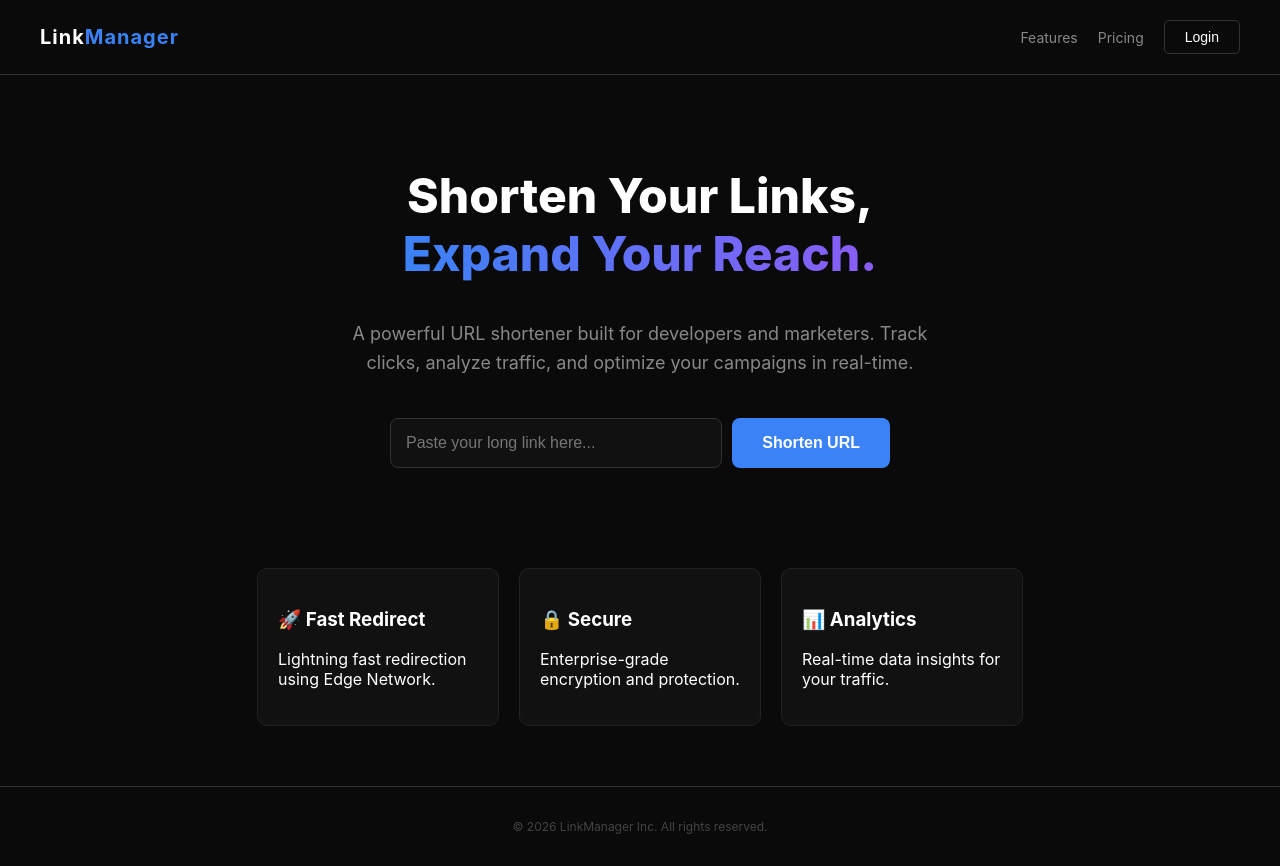
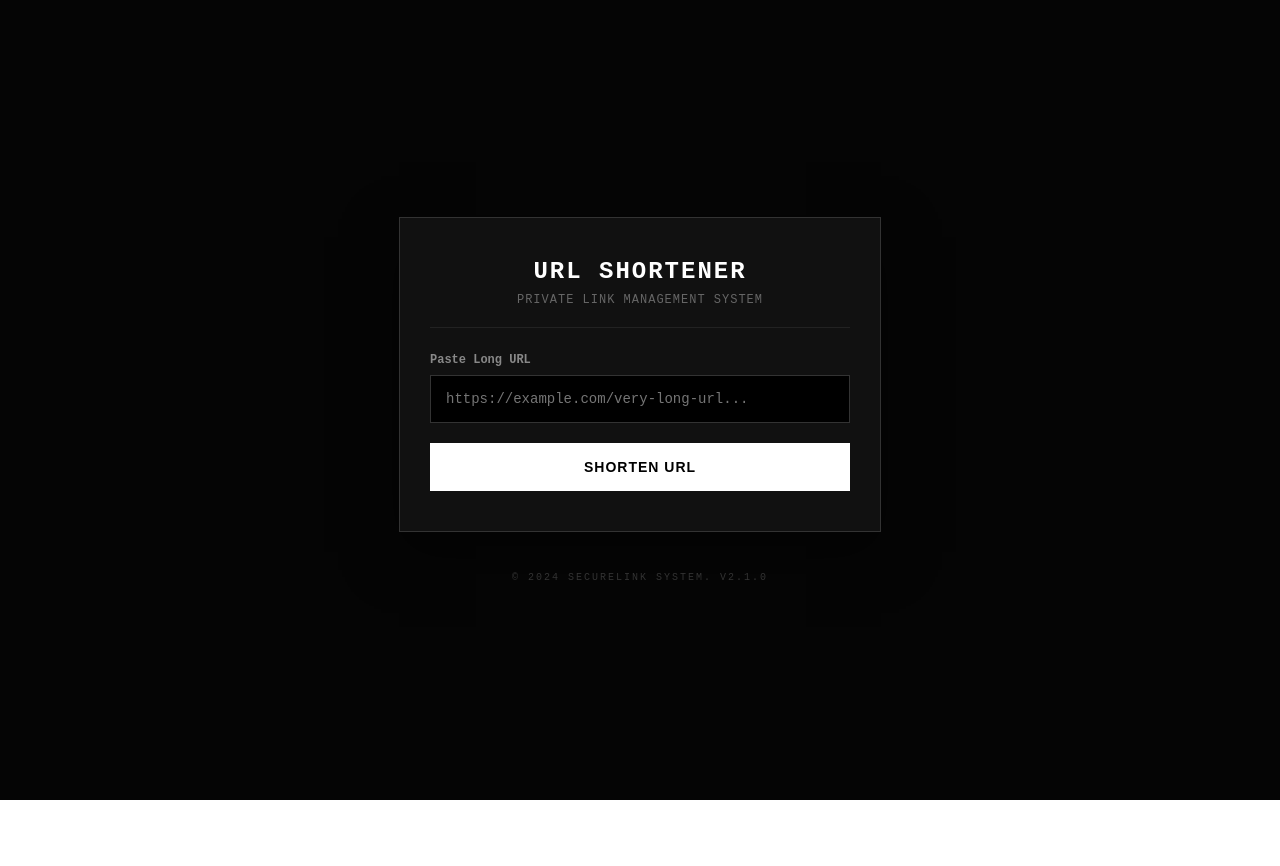
Before and after one commit to hyein89/faklink, a Next.js app: page / in a window 1280 px wide. After the commit the page ends 800 px from the top, so only its background shows below. Built offline with nearby package versions, Linux system fonts and the light colour scheme.

Commit message:
Update page.tsx

```diff
--- a/src/app/page.tsx
+++ b/src/app/page.tsx
@@ -4,17 +4,15 @@ import { useState } from 'react';
 
 export default function Home() {
   const [url, setUrl] = useState('');
-  const [status, setStatus] = useState('idle'); // idle, loading, error
+  const [status, setStatus] = useState<'idle' | 'loading' | 'error'>('idle');
 
   const handleShorten = (e: React.FormEvent) => {
     e.preventDefault();
     if (!url) return;
 
-    // Pura-pura loading
     setStatus('loading');
 
-    // Setelah 1.5 detik, kasih pesan error "Private Access"
-    // Ini bikin orang mikir "Oh, ini tools privat, bukan web phising"
+    // Simulasi loading 1.5 detik, lalu muncul error
     setTimeout(() => {
       setStatus('error');
     }, 1500);
@@ -22,200 +20,181 @@ export default function Home() {
 
   return (
     <div style={styles.container}>
-      {/* HEADER / NAVIGASI */}
-      <nav style={styles.nav}>
-        <div style={styles.logo}>Link<span style={{color: '#3b82f6'}}>Manager</span></div>
-        <div style={styles.navLinks}>
-          <a href="#" style={styles.link}>Features</a>
-          <a href="#" style={styles.link}>Pricing</a>
-          <button style={styles.loginBtn}>Login</button>
+      {/* Kotak Utama (Card) */}
+      <div style={styles.card}>
+
+        {/* Judul & Deskripsi */}
+        <div style={styles.header}>
+          <h1 style={styles.title}>URL SHORTENER</h1>
+          <p style={styles.subtitle}>Private Link Management System</p>
         </div>
-      </nav>
 
-      {/* HERO SECTION */}
-      <main style={styles.main}>
-        <h1 style={styles.title}>
-          Shorten Your Links,<br />
-          <span style={styles.gradientText}>Expand Your Reach.</span>
-        </h1>
-        <p style={styles.subtitle}>
-          A powerful URL shortener built for developers and marketers.
-          Track clicks, analyze traffic, and optimize your campaigns in real-time.
-        </p>
-
-        {/* INPUT BOX PURA-PURA */}
+        {/* Form Input */}
         <form onSubmit={handleShorten} style={styles.form}>
+          <div style={styles.inputGroup}>
+            <label style={styles.label}>Paste Long URL</label>
             <input
               type="text"
-            placeholder="Paste your long link here..."
+              placeholder="https://example.com/very-long-url..."
               value={url}
-            onChange={(e) => setUrl(e.target.value)}
+              onChange={(e) => {
+                setUrl(e.target.value);
+                if (status === 'error') setStatus('idle'); // Reset error kalau ngetik ulang
+              }}
               style={styles.input}
             />
-          <button type="submit" style={styles.button} disabled={status === 'loading'}>
-            {status === 'loading' ? 'Processing...' : 'Shorten URL'}
+          </div>
+
+          <button
+            type="submit"
+            style={status === 'loading' ? styles.buttonLoading : styles.button}
+            disabled={status === 'loading'}
+          >
+            {status === 'loading' ? 'PROCESSING...' : 'SHORTEN URL'}
           </button>
         </form>
 
-        {/* PESAN ERROR 'PRIVAT' */}
+        {/* Notifikasi Error (Muncul Hanya Saat Diperlukan) */}
         {status === 'error' && (
-          <div style={styles.message}>
-            ⚠️ <strong>Access Restricted:</strong> Public registration is currently closed.
-            This node is reserved for internal usage only.
+          <div style={styles.alertBox}>
+            <span style={styles.alertIcon}>🚫</span>
+            <div>
+              <strong style={{display: 'block', marginBottom: '4px'}}>Access Denied</strong>
+              <span style={{fontSize: '12px', opacity: 0.8}}>
+                Public registration is currently closed. Only authorized IPs can create new links.
+              </span>
+            </div>
           </div>
         )}
 
-        {/* FITUR (Biar kelihatan penuh & pro) */}
-        <div style={styles.features}>
-          <div style={styles.featureCard}>
-            <h3>🚀 Fast Redirect</h3>
-            <p>Lightning fast redirection using Edge Network.</p>
       </div>
-          <div style={styles.featureCard}>
-            <h3>🔒 Secure</h3>
-            <p>Enterprise-grade encryption and protection.</p>
+
+      {/* Footer Kecil */}
+      <div style={styles.footer}>
+        &copy; 2024 SecureLink System. v2.1.0
       </div>
-          <div style={styles.featureCard}>
-            <h3>📊 Analytics</h3>
-            <p>Real-time data insights for your traffic.</p>
-          </div>
-        </div>
-      </main>
-
-      {/* FOOTER */}
-      <footer style={styles.footer}>
-        <p>&copy; {new Date().getFullYear()} LinkManager Inc. All rights reserved.</p>
-      </footer>
     </div>
   );
 }
 
-// STYLING (CSS-in-JS biar gampang copy paste)
+// STYLING: Tema Gelap, Tajam (No Radius), Rapi
 const styles: { [key: string]: React.CSSProperties } = {
   container: {
     minHeight: '100vh',
-    backgroundColor: '#0a0a0a',
-    color: '#ffffff',
-    fontFamily: '-apple-system, BlinkMacSystemFont, "Segoe UI", Roboto, sans-serif',
+    width: '100%',
     display: 'flex',
     flexDirection: 'column',
+    justifyContent: 'center',
+    alignItems: 'center',
+    backgroundColor: '#050505', // Hitam pekat
+    color: '#ffffff',
+    fontFamily: 'Courier New, Courier, monospace', // Font ala hacker/dev
+    padding: '20px',
+    boxSizing: 'border-box',
   },
-  nav: {
-    display: 'flex',
-    justifyContent: 'space-between',
-    alignItems: 'center',
-    padding: '20px 40px',
-    borderBottom: '1px solid #333',
-  },
-  logo: {
-    fontSize: '20px',
-    fontWeight: 'bold',
-    letterSpacing: '1px',
-  },
-  navLinks: {
-    display: 'flex',
-    gap: '20px',
-    alignItems: 'center',
-  },
-  link: {
-    color: '#888',
-    textDecoration: 'none',
-    fontSize: '14px',
-  },
-  loginBtn: {
-    padding: '8px 20px',
-    backgroundColor: 'transparent',
+  card: {
+    width: '100%',
+    maxWidth: '420px', // Membatasi lebar agar tidak melebar kemana-mana
+    backgroundColor: '#111',
     border: '1px solid #333',
-    color: '#fff',
-    borderRadius: '5px',
-    cursor: 'pointer',
-    fontSize: '14px',
-  },
-  main: {
-    flex: 1,
+    padding: '40px 30px',
     display: 'flex',
     flexDirection: 'column',
-    alignItems: 'center',
-    justifyContent: 'center',
-    padding: '60px 20px',
+    gap: '25px',
+    boxShadow: '0 20px 50px rgba(0,0,0,0.5)', // Shadow biar elegan
+  },
+  header: {
     textAlign: 'center',
+    borderBottom: '1px solid #222',
+    paddingBottom: '20px',
   },
   title: {
-    fontSize: '48px',
-    fontWeight: '800',
-    marginBottom: '20px',
-    lineHeight: '1.2',
-  },
-  gradientText: {
-    background: 'linear-gradient(90deg, #3b82f6, #8b5cf6)',
-    WebkitBackgroundClip: 'text',
-    WebkitTextFillColor: 'transparent',
+    margin: 0,
+    fontSize: '24px',
+    fontWeight: '700',
+    letterSpacing: '2px',
+    color: '#fff',
   },
   subtitle: {
-    fontSize: '18px',
-    color: '#888',
-    maxWidth: '600px',
-    marginBottom: '40px',
-    lineHeight: '1.6',
+    margin: '8px 0 0 0',
+    fontSize: '12px',
+    color: '#666',
+    textTransform: 'uppercase',
+    letterSpacing: '1px',
   },
   form: {
     display: 'flex',
-    gap: '10px',
-    width: '100%',
-    maxWidth: '500px',
-    marginBottom: '20px',
+    flexDirection: 'column',
+    gap: '20px',
+  },
+  inputGroup: {
+    display: 'flex',
+    flexDirection: 'column',
+    gap: '8px',
+    textAlign: 'left',
+  },
+  label: {
+    fontSize: '12px',
+    color: '#888',
+    fontWeight: 'bold',
   },
   input: {
-    flex: 1,
+    width: '100%',
     padding: '15px',
-    borderRadius: '8px',
+    backgroundColor: '#000',
     border: '1px solid #333',
-    backgroundColor: '#111',
     color: '#fff',
-    fontSize: '16px',
+    fontSize: '14px',
     outline: 'none',
+    boxSizing: 'border-box',
+    fontFamily: 'inherit',
+    transition: 'border-color 0.3s',
   },
   button: {
-    padding: '15px 30px',
-    backgroundColor: '#3b82f6',
-    color: '#fff',
+    width: '100%',
+    padding: '16px',
+    backgroundColor: '#fff', // Tombol Putih Kontras
+    color: '#000',
     border: 'none',
-    borderRadius: '8px',
-    fontWeight: 'bold',
+    fontSize: '14px',
+    fontWeight: '900',
     cursor: 'pointer',
-    fontSize: '16px',
-    transition: 'opacity 0.2s',
+    textTransform: 'uppercase',
+    letterSpacing: '1px',
+    transition: 'background 0.3s',
   },
-  message: {
+  buttonLoading: {
+    width: '100%',
+    padding: '16px',
+    backgroundColor: '#333',
+    color: '#888',
+    border: 'none',
+    fontSize: '14px',
+    fontWeight: '900',
+    cursor: 'not-allowed',
+    textTransform: 'uppercase',
+    letterSpacing: '1px',
+  },
+  alertBox: {
+    backgroundColor: 'rgba(255, 0, 0, 0.1)',
+    border: '1px solid #8B0000',
     padding: '15px',
-    backgroundColor: 'rgba(239, 68, 68, 0.1)',
-    border: '1px solid #ef4444',
-    color: '#fca5a5',
-    borderRadius: '8px',
-    fontSize: '14px',
-    marginTop: '10px',
-    maxWidth: '500px',
+    color: '#ff6b6b',
+    fontSize: '13px',
+    display: 'flex',
+    alignItems: 'start',
+    gap: '12px',
+    textAlign: 'left',
+    animation: 'fadeIn 0.3s ease-in',
   },
-  features: {
-    display: 'flex',
-    gap: '20px',
-    marginTop: '80px',
-    flexWrap: 'wrap',
-    justifyContent: 'center',
-  },
-  featureCard: {
-    padding: '20px',
-    backgroundColor: '#111',
-    border: '1px solid #222',
-    borderRadius: '10px',
-    width: '200px',
-    textAlign: 'left' as const,
+  alertIcon: {
+    fontSize: '18px',
   },
   footer: {
-    padding: '20px',
-    textAlign: 'center',
-    borderTop: '1px solid #333',
-    color: '#444',
-    fontSize: '12px',
+    marginTop: '40px',
+    color: '#333',
+    fontSize: '10px',
+    textTransform: 'uppercase',
+    letterSpacing: '2px',
   },
 };
```
Lines whose indentation alone changed are shown as unchanged.
